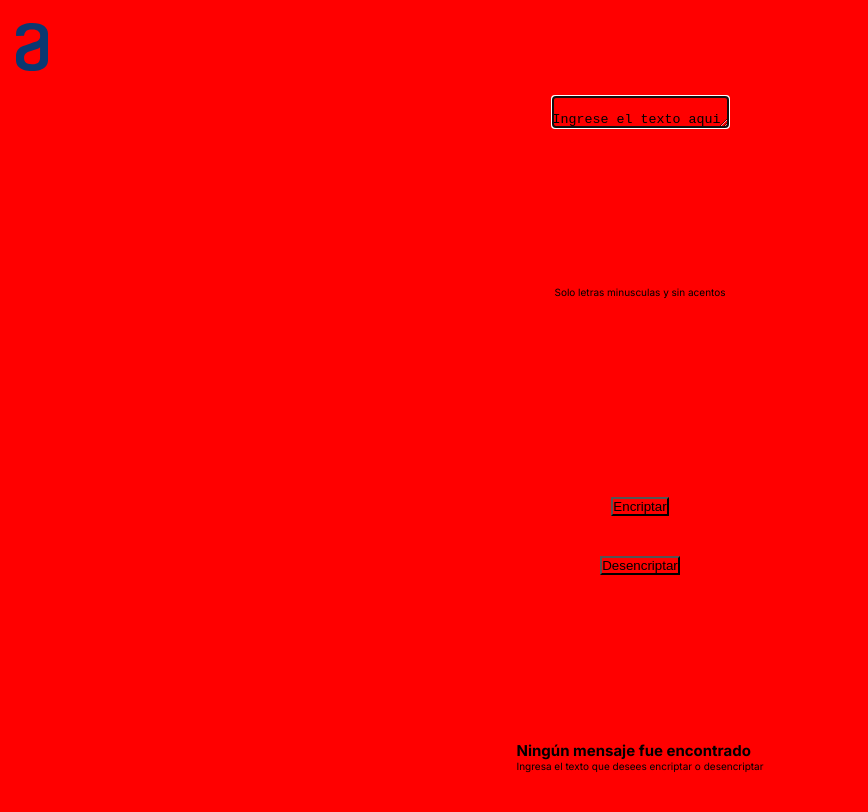
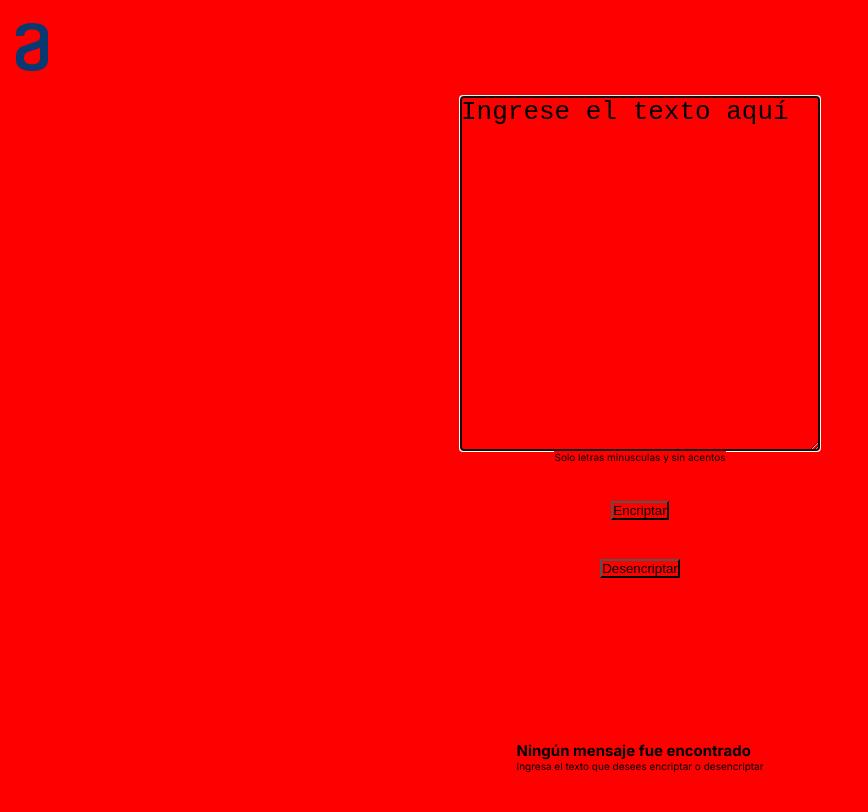
Before and after one commit to EstebanPai/Encriptador-de-texto, a website: page index.html in a window 1280 px wide. Shown: the whole page, without its empty margins (0-868 px from the left). Drawn offline with Linux system fonts and the light colour scheme.

Commit message:
Primeros estilos para el campo de encriptador de texto

```diff
--- a/css/style.css
+++ b/css/style.css
@@ -45,6 +45,13 @@ body{
     justify-content: space-between;
 }
 
+.encriptador__text{
+    width: 36rem;
+    min-height: 35.5rem;
+    font-size: 2.6rem;
+
+}
+
 .encriptador__buttons {
     width: 100%;
     height: 16rem;
--- a/index.html
+++ b/index.html
@@ -22,9 +22,7 @@
         </header>
         <main class="container">
             <section class="encriptador">
-                <textarea class="encriptador__text" autofocus required>
-                    Ingrese el texto aqui
-                </textarea>
+                <textarea class="encriptador__text" autofocus required>Ingrese el texto aquí</textarea>
                 <span class="encriptador__advice">
                     Solo letras minusculas y sin acentos
                 </span>
```
